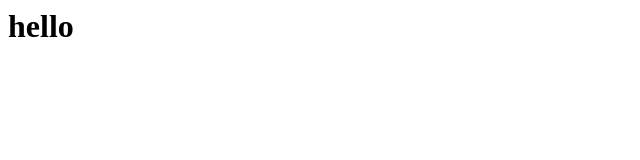
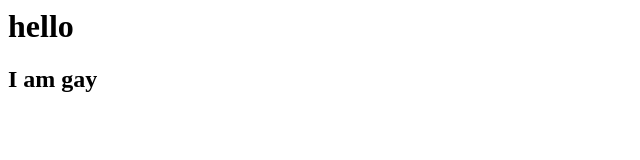
Before and after one commit to AlphaWo1f/Banana-Hacks, a plain HTML site: page index.html in a window 1280 px wide. Shown: the whole page, without its empty margins (0-640 px from the left). Drawn offline with Linux system fonts and the light colour scheme.

Commit message:
Update index.html

```diff
--- a/index.html
+++ b/index.html
@@ -1 +1,2 @@
 <h1>hello</h1>
+<h2>I am gay</h2>
```
